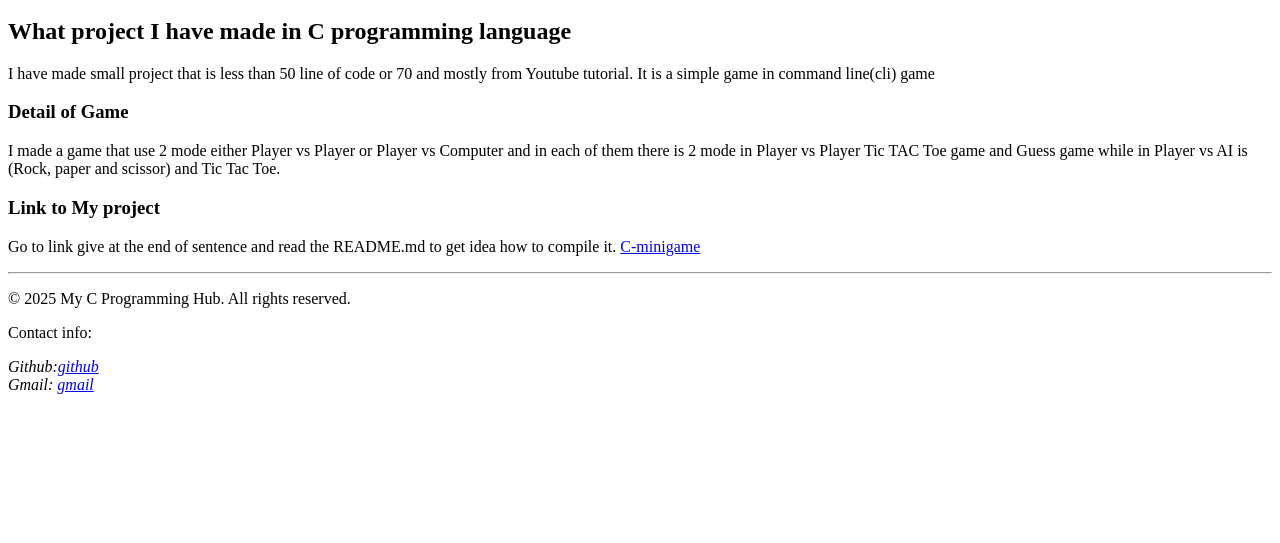
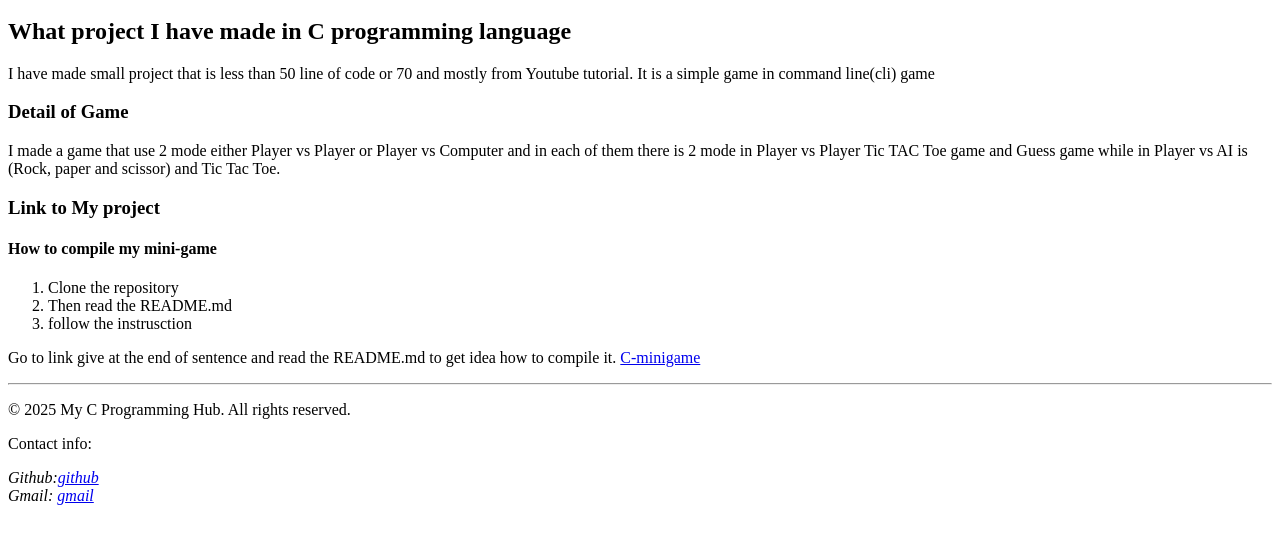
Before and after one commit to anur-l/web-assign, a plain HTML site: page project.html in a window 1280 px wide. Shown: the part 87-630 px from the top of the page. Drawn offline with Linux system fonts and the light colour scheme.

Commit message:
Adding information how to compile in project.html

```diff
--- a/project.html
+++ b/project.html
@@ -31,6 +31,12 @@
         scissor) and Tic Tac Toe.
       </p>
       <h3>Link to My project</h3>
+      <h4>How to compile my mini-game</h4>
+      <ol>
+       <li>Clone the repository</li>
+       <li>Then read the README.md</li>
+       <li>follow the instrusction</li>
+      </ol>
       <p>
         Go to link give at the end of sentence and read the README.md to get
         idea how to compile it.
```
Also changed, not shown: index.html (+9 -5 lines).
